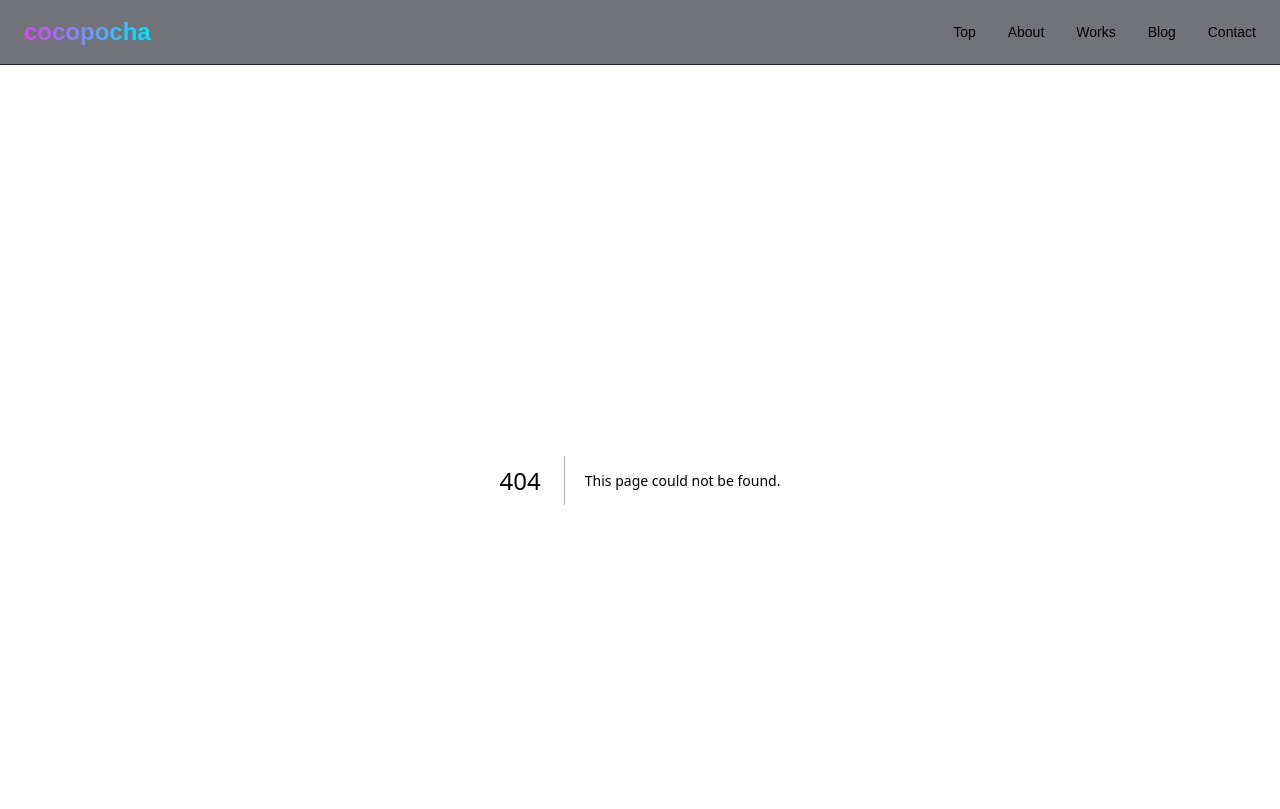
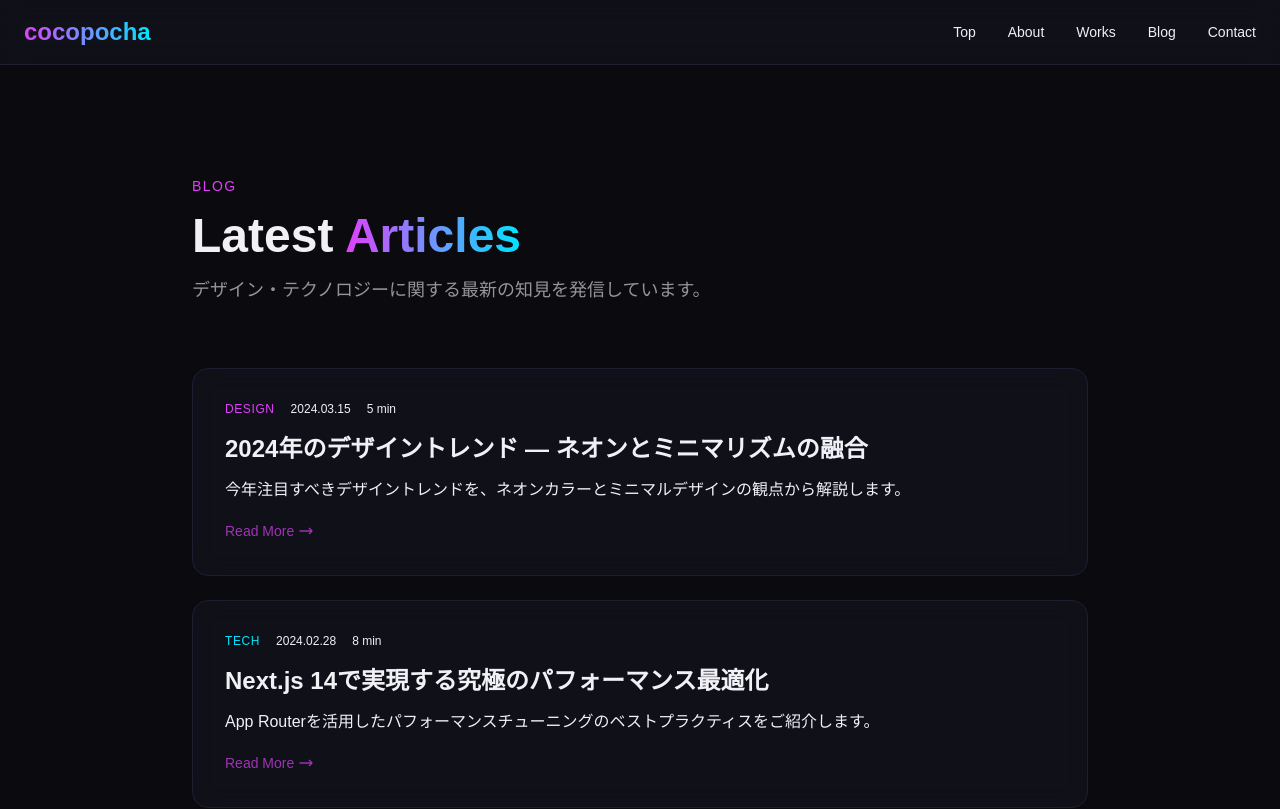
Before and after one commit to cocopocha-dev/cocopocha-app, a Next.js app: page /blog in a window 1280 px wide. Before the commit this address had no page. Shown: the top 809 px of the page. Built offline with nearby package versions, Linux system fonts and the light colour scheme; a web font is replaced by a local one.

Commit message:
Initial commit by AI agent

```diff
--- /dev/null
+++ b/src/app/blog/page.tsx
@@ -0,0 +1,116 @@
+import type { Metadata } from "next";
+export const metadata: Metadata = {
+  title: "Blog | cocopocha",
+  description: "cocopochaのブログ - デザイン・テクノロジーの最新情報",
+};
+
+const posts = [
+  {
+    slug: "design-trends-2024",
+    title: "2024年のデザイントレンド — ネオンとミニマリズムの融合",
+    excerpt:
+      "今年注目すべきデザイントレンドを、ネオンカラーとミニマルデザインの観点から解説します。",
+    date: "2024.03.15",
+    category: "Design",
+    readTime: "5 min",
+  },
+  {
+    slug: "nextjs-performance",
+    title: "Next.js 14で実現する究極のパフォーマンス最適化",
+    excerpt:
+      "App Routerを活用したパフォーマンスチューニングのベストプラクティスをご紹介します。",
+    date: "2024.02.28",
+    category: "Tech",
+    readTime: "8 min",
+  },
+  {
+    slug: "brand-identity",
+    title: "ブランドアイデンティティを確立する5つのステップ",
+    excerpt:
+      "ポップでありながらプロフェッショナルなブランドを構築するための実践的なガイド。",
+    date: "2024.02.10",
+    category: "Branding",
+    readTime: "6 min",
+  },
+  {
+    slug: "creative-process",
+    title: "クリエイティブプロセスの裏側 — アイデアから実装まで",
+    excerpt:
+      "私たちのデザインプロセスを公開。インスピレーションの見つけ方から最終納品まで。",
+    date: "2024.01.20",
+    category: "Process",
+    readTime: "7 min",
+  },
+];
+
+const categoryColors: Record<string, string> = {
+  Design: "text-primary",
+  Tech: "text-secondary",
+  Branding: "text-accent",
+  Process: "text-purple-400",
+};
+
+export default function BlogPage() {
+  return (
+    <section className="py-24 px-6">
+      <div className="max-w-4xl mx-auto">
+        <div className="mb-16">
+          <p className="text-sm font-mono text-primary mb-4 tracking-widest uppercase">
+            Blog
+          </p>
+          <h1 className="section-heading">
+            Latest <span className="gradient-text">Articles</span>
+          </h1>
+          <p className="section-subheading mt-4">
+            デザイン・テクノロジーに関する最新の知見を発信しています。
+          </p>
+        </div>
+
+        <div className="space-y-6">
+          {posts.map((post) => (
+            <article
+              key={post.slug}
+              className="glass-card p-8 group hover:border-primary/50 transition-all duration-300 cursor-pointer"
+            >
+              <div className="flex items-center gap-4 mb-4">
+                <span
+                  className={`text-xs font-mono tracking-wider uppercase ${categoryColors[post.category] || "text-primary"}`}
+                >
+                  {post.category}
+                </span>
+                <span className="text-xs text-foreground/30">{post.date}</span>
+                <span className="text-xs text-foreground/30">
+                  {post.readTime}
+                </span>
+              </div>
+              <h2 className="text-xl md:text-2xl font-bold mb-3 group-hover:text-primary transition-colors">
+                {post.title}
+              </h2>
+              <p className="text-foreground/50 leading-relaxed">
+                {post.excerpt}
+              </p>
+              <div className="mt-4">
+                <span className="text-sm text-primary/70 group-hover:text-primary transition-colors inline-flex items-center gap-1">
+                  Read More
+                  <svg
+                    className="w-4 h-4 group-hover:translate-x-1 transition-transform"
+                    fill="none"
+                    stroke="currentColor"
+                    viewBox="0 0 24 24"
+                  >
+                    <path
+                      strokeLinecap="round"
+                      strokeLinejoin="round"
+                      strokeWidth={2}
+                      d="M17 8l4 4m0 0l-4 4m4-4H3"
+                    />
+                  </svg>
+                </span>
+              </div>
+            </article>
+          ))}
+        </div>
+      </div>
+    </section>
+  );
+}
```
